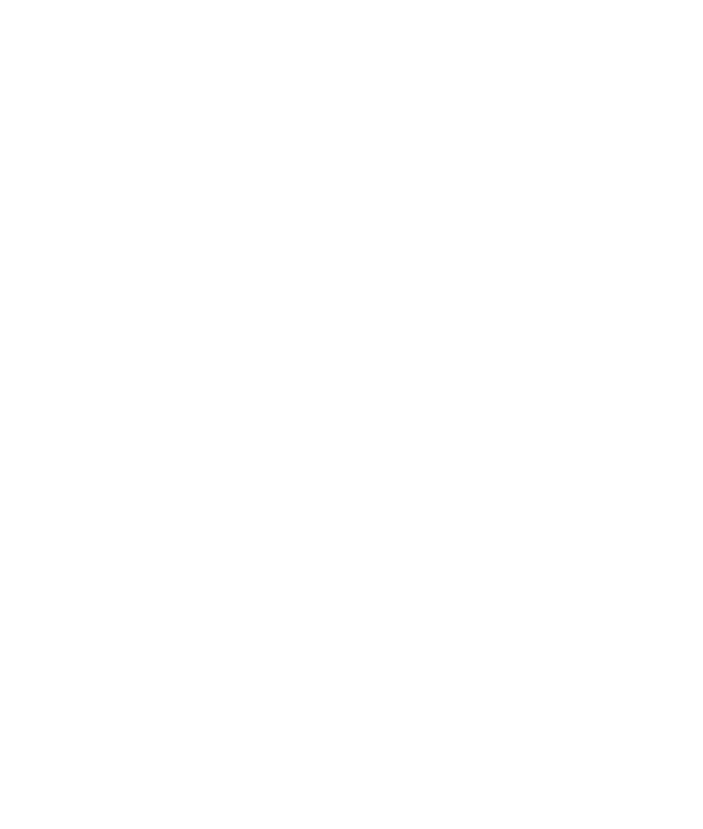
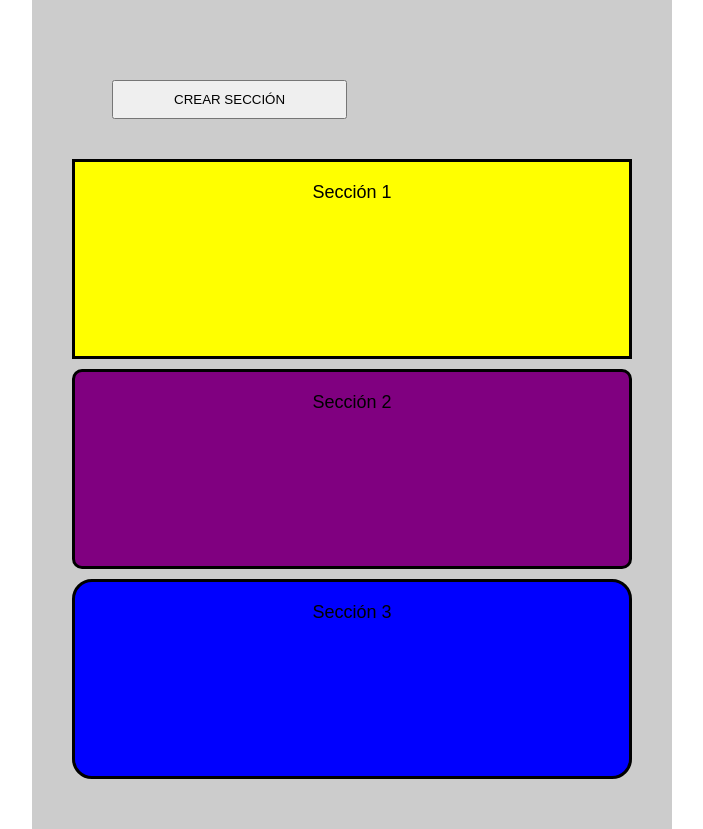
Before and after one commit to CamiUzquiano/modificaciones_dom, a plain HTML site: page index.html in a window 1280 px wide. Shown: the whole page, without its empty margins (288-991 px from the left). Before the commit the page ends 800 px from the top, so only its background shows below. Drawn offline with Linux system fonts and the light colour scheme.

Commit message:
Modificar css desde java

```diff
--- a/estilos.css
+++ b/estilos.css
@@ -0,0 +1,31 @@
+*{
+    margin: 0;
+    padding: 0;
+    box-sizing: border-box;
+}
+
+body{
+    font-family: sans-serif;
+}
+
+.container{
+    width: 50%;
+    padding: 40px;
+    background: #ccc;
+    margin: 0 auto;
+    .controles{
+        padding:40px;
+        button{
+            padding: 10px 60px;
+            text-transform: uppercase;
+        }
+    }
+    section{
+        min-height: 200px;
+        background: red;
+        margin-bottom: 10px;
+        font-size: 18px;
+        text-align: center;
+        padding: 20px;
+    }
+}
--- a/funciones.js
+++ b/funciones.js
@@ -0,0 +1,35 @@
+//Estamos añadiendo un evento, el cual estámos verificando si el DOM está cargado, ademáss ponemos una función anónima (es anónima porque no está siendo nombrada)
+document.addEventListener("DOMContentLoaded",function(){
+    //alert("Se cargó el DOM"); //se está poniendo que salga una alerta cuando el DOM está cargado
+});
+document.addEventListener("DOMContentLoaded",()=>{
+    //definir ki que sucede cuando el evento arranca
+    const colores = ["yellow","purple","blue"]; //se usa [] para crear un arreglo o array
+    const secciones = document.querySelectorAll("section");
+    //identificar los elementos que quiero utilizar
+    const container = document.querySelector(".container");
+    const botonCrea = document.querySelector(".controles button");
+
+    //evento
+    botonCrea.addEventListener("click",()=>{
+        //creamos los elementos
+        const nuevaSeccion = document.createElement("section");
+        nuevaSeccion.textContent="Esta sección se generó dinámicamente";
+        nuevaSeccion.style.background="white";
+
+        container.appendChild(nuevaSeccion);
+    });
+
+    secciones.forEach((seccion,index)=>{
+        seccion.textContent=`Sección ${index+1}`;
+        seccion.style.border="3px solid black";
+        seccion.style.borderRadius=`${index*10}px`;
+        seccion.style.background=colores[index];
+        /* en JS las propiedades se escriben en formato camelCase:
+        backgrpundColor
+        paddignLeft
+        En lugar de CSS:
+        background-color
+        padding-left*/
+    });
+});
--- a/index.html
+++ b/index.html
@@ -3,11 +3,18 @@
 <head>
     <meta charset="UTF-8">
     <meta name="viewport" content="width=device-width, initial-scale=1.0">
-    <title>Modificando el DOM</title>
+    <title>Modificando el DOM (Modelo de Objetos del Dosumento)</title>
     <link rel="stylesheet" href="estilos.css">
     <script src="funciones.js"></script>
 </head>
 <body>
-
+    <div class="container">
+        <div class="controles button">
+            <button>Crear Sección</button> <!--Usamos button porque semánticamente correcto es usarlo para modificar el DOM, no es que saltaremos a otras página-->
+        </div>
+        <section></section>
+        <section></section>
+        <section></section>
+    </div>
 </body>
 </html>
```
